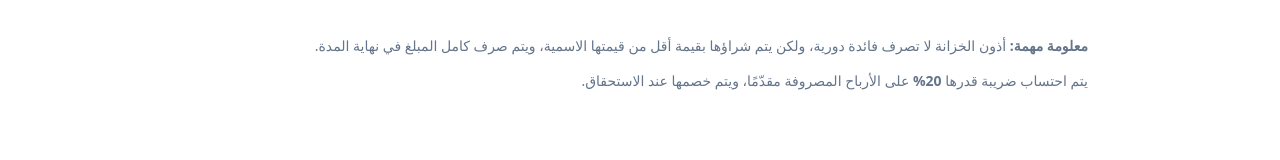
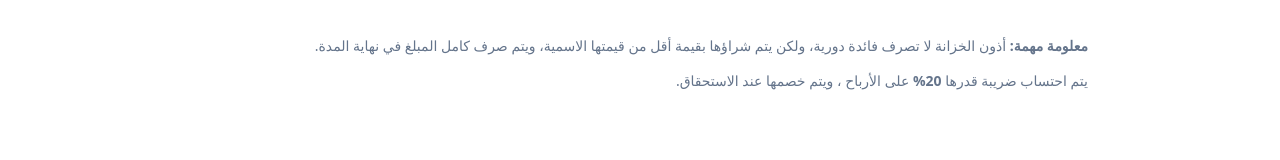
Before and after one commit to dsaad12344321-svg/banks.1.2, a Next.js app: page /treasury-bills in a window 1280 px wide. Shown: the part 625-785 px from the top of the page. Built offline with nearby package versions, Linux system fonts and the light colour scheme.

Commit message:
Update page.tsx

```diff
--- a/src/app/treasury-bills/page.tsx
+++ b/src/app/treasury-bills/page.tsx
@@ -61,7 +61,7 @@ export default function TreasuryBillsPage() {
           </p>
           <p>
             يتم احتساب ضريبة قدرها <strong>20%</strong> على الأرباح
-            المصروفة مقدّمًا، ويتم خصمها عند الاستحقاق.
+            ، ويتم خصمها عند الاستحقاق.
           </p>
         </section>
 
```
